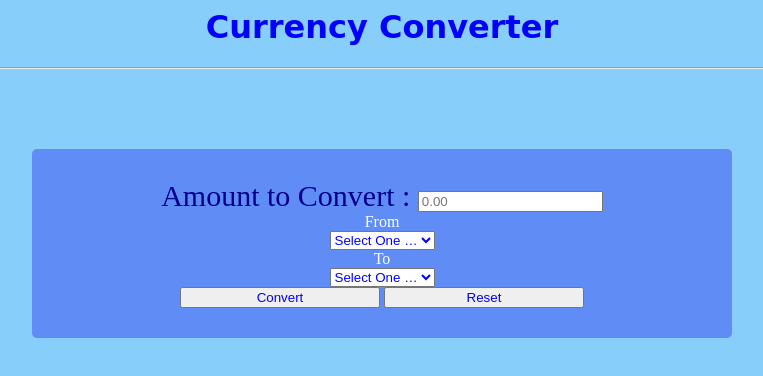
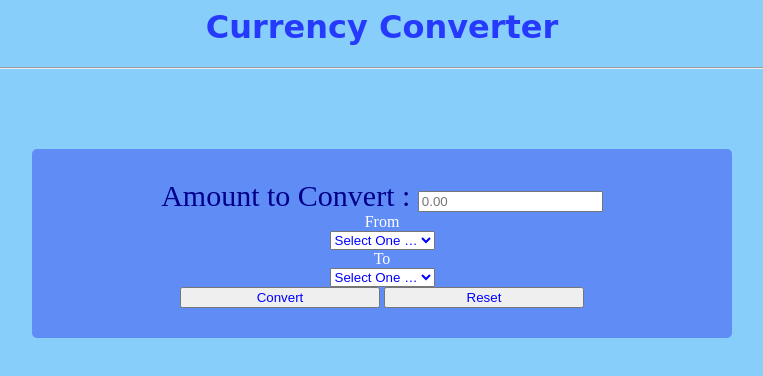
Before and after one commit to conorkek/cse121b, a plain HTML site: page project.html in a window 1280 px wide. Shown: the whole page, without its empty margins (258-1021 px from the left). Drawn offline with Linux system fonts and the light colour scheme.

Commit message:
project color edits

```diff
--- a/styles/style.css
+++ b/styles/style.css
@@ -42,13 +42,9 @@ input, select {
     font-size: 50px;
 }
 
-.finalValue {
+h1, h2, .finalValue {
     font-family: 'Bungee Shade', cursive;
-    color:blue
-}
-h1, h2 {
-    font-family: 'Bungee Shade', cursive;
-    color:blue
+    color:rgba(0, 0, 255, 0.719)
 }
 
 @media (max-width: 768px) {
```
